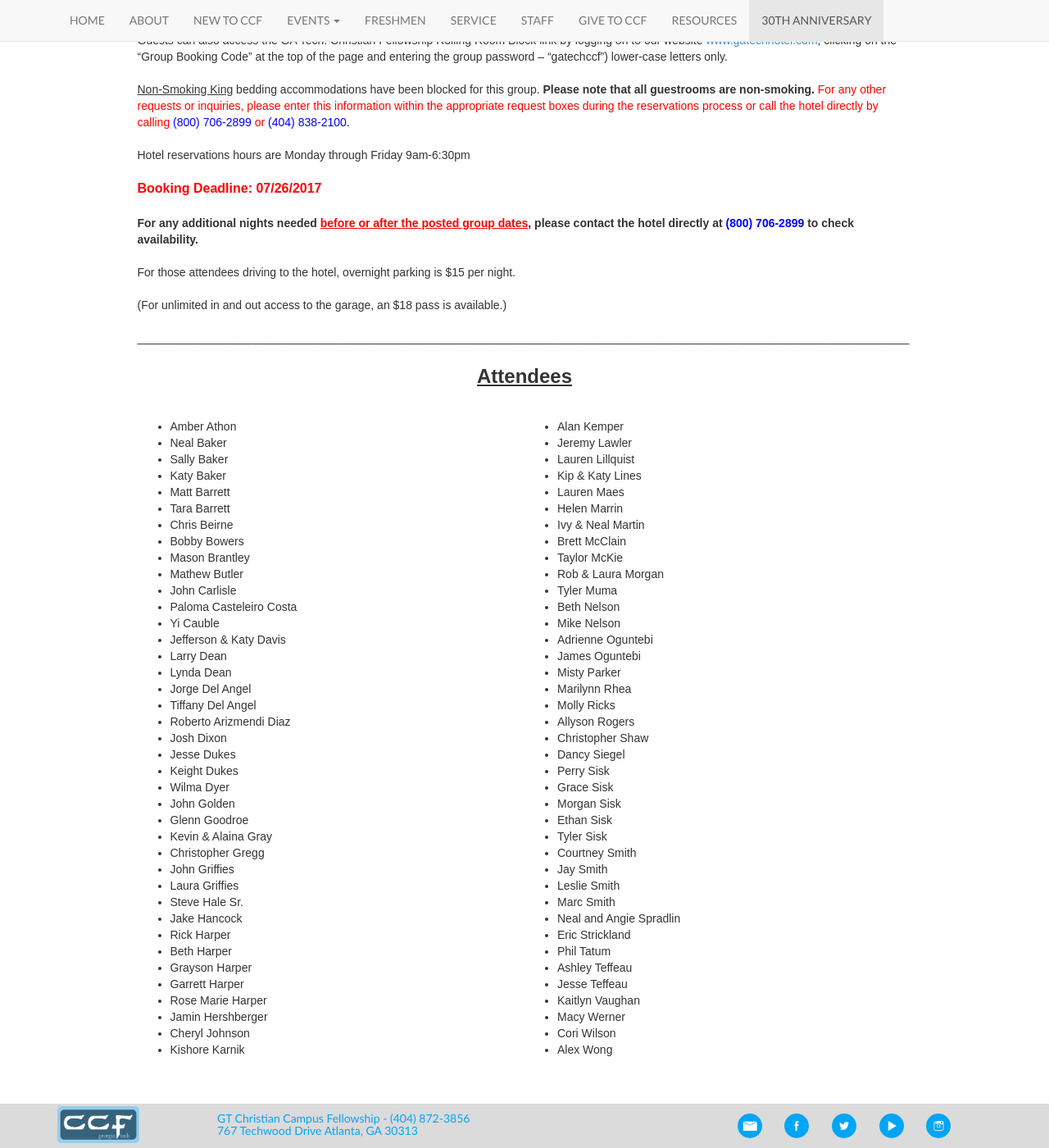
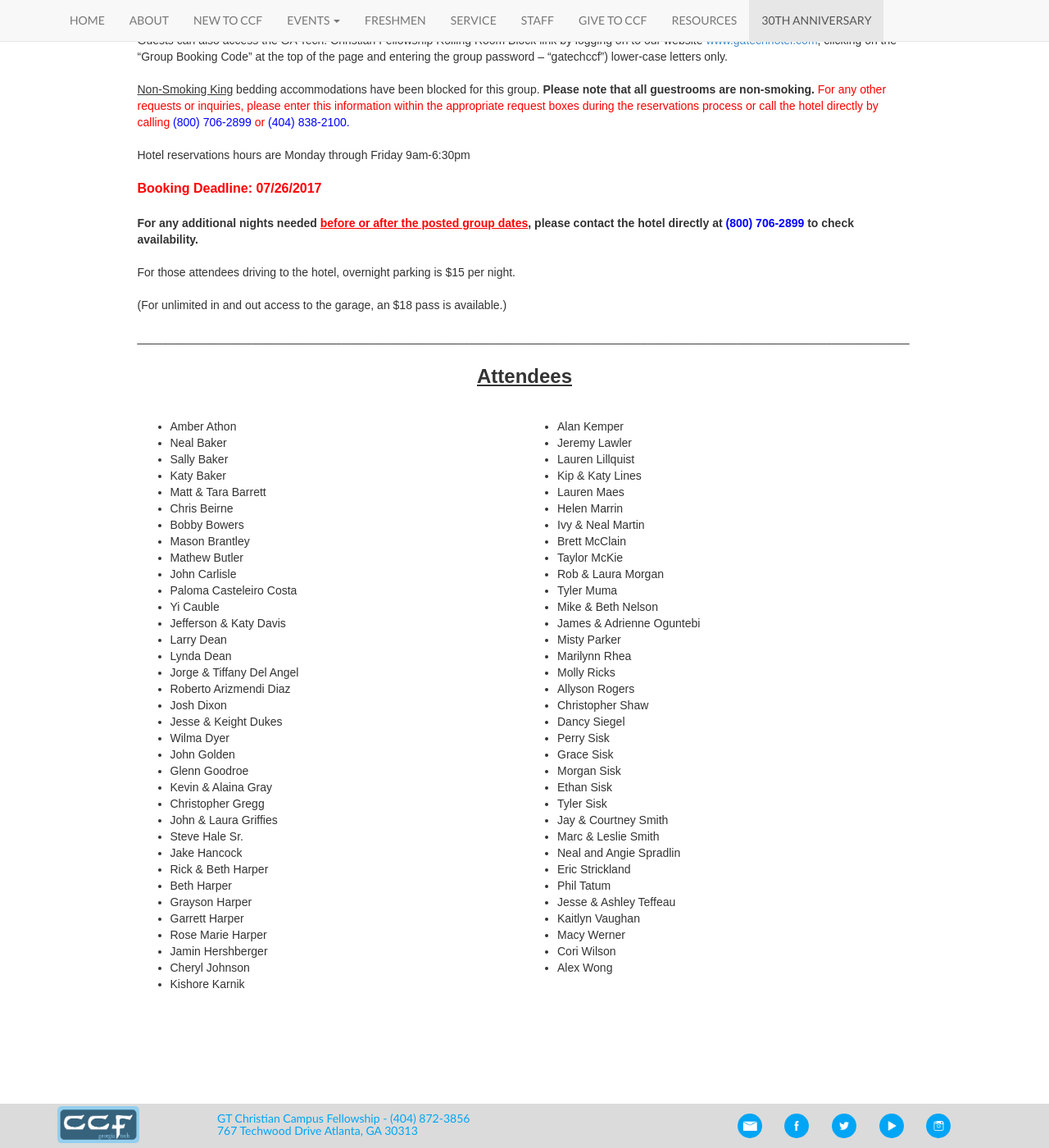
Before and after one commit to gtccf/gtccf.github.io, a Jekyll site: the page built from 30th/index.html, in a window 1280 px wide and 1400 px high, scrolled down 812 px. Shown: the whole window at 82% size. Built offline with Jekyll 4.4.1, drawn with Linux system fonts in a browser that asks for light colours; nearby versions of some CDN libraries.

```diff
--- a/30th/index.html
+++ b/30th/index.html
@@ -79,8 +79,7 @@ layout: default
                   <li>Neal Baker</li>
                   <li>Sally Baker</li>
                   <li>Katy Baker</li>
-                  <li>Matt Barrett</li>
-                  <li>Tara Barrett</li>
+                  <li>Matt & Tara Barrett</li>
                   <li>Chris Beirne</li>
                   <li>Bobby Bowers</li>
                   <li>Mason Brantley</li>
@@ -91,22 +90,19 @@ layout: default
                   <li>Jefferson & Katy Davis</li>
                   <li>Larry Dean</li>
                   <li>Lynda Dean</li>
-                  <li>Jorge Del Angel</li>
-                  <li>Tiffany Del Angel</li>
+                  <li>Jorge & Tiffany Del Angel</li>
                   <li>Roberto Arizmendi Diaz</li>
                   <li>Josh Dixon</li>
-                  <li>Jesse Dukes</li>
-                  <li>Keight Dukes</li>
+                  <li>Jesse & Keight Dukes</li>
                   <li>Wilma Dyer</li>
                   <li>John Golden</li>
                   <li>Glenn Goodroe</li>
                   <li>Kevin & Alaina Gray</li>
                   <li>Christopher Gregg</li>
-                  <li>John Griffies</li>
-                  <li>Laura Griffies</li>
+                  <li>John & Laura Griffies</li>
                   <li>Steve Hale Sr.</li>
                   <li>Jake Hancock</li>
-                  <li>Rick Harper</li>
+                  <li>Rick & Beth Harper</li>
                   <li>Beth Harper</li>
                   <li>Grayson Harper</li>
                   <li>Garrett Harper</li>
@@ -129,10 +125,8 @@ layout: default
                 <li>Taylor McKie</li>
                 <li>Rob & Laura Morgan</li>
                 <li>Tyler Muma</li>
-                <li>Beth Nelson</li>
-                <li>Mike Nelson</li>
-                <li>Adrienne Oguntebi</li>
-                <li>James Oguntebi</li>
+                <li>Mike & Beth Nelson</li>
+                <li>James & Adrienne Oguntebi</li>
                 <li>Misty Parker</li>
                 <li>Marilynn Rhea</li>
                 <li>Molly Ricks</li>
@@ -144,15 +138,12 @@ layout: default
                 <li>Morgan Sisk</li>
                 <li>Ethan Sisk</li>
                 <li>Tyler Sisk</li>
-                <li>Courtney Smith</li>
-                <li>Jay Smith</li>
-                <li>Leslie Smith</li>
-                <li>Marc Smith</li>
+                <li>Jay & Courtney Smith</li>
+                <li>Marc & Leslie Smith</li>
                 <li>Neal and Angie Spradlin</li>
                 <li>Eric Strickland</li>
                 <li>Phil Tatum</li>
-                <li>Ashley Teffeau</li>
-                <li>Jesse Teffeau</li>
+                <li>Jesse & Ashley Teffeau</li>
                 <li>Kaitlyn Vaughan</li>
                 <li>Macy Werner</li>
                 <li>Cori Wilson</li>
```
Also changed, not shown: photos/interns/johnc.jpg (added), photos/interns/josh.jpg (added).
